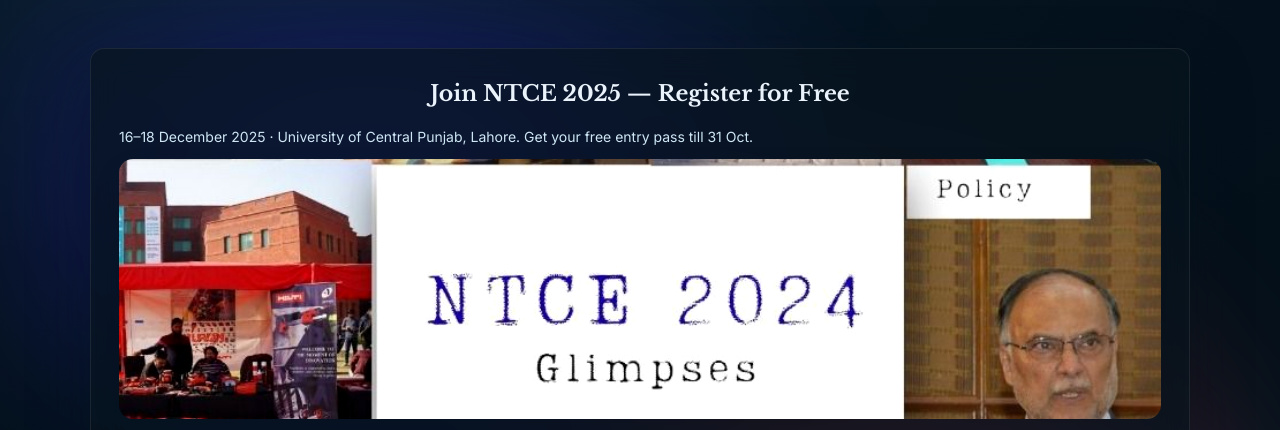
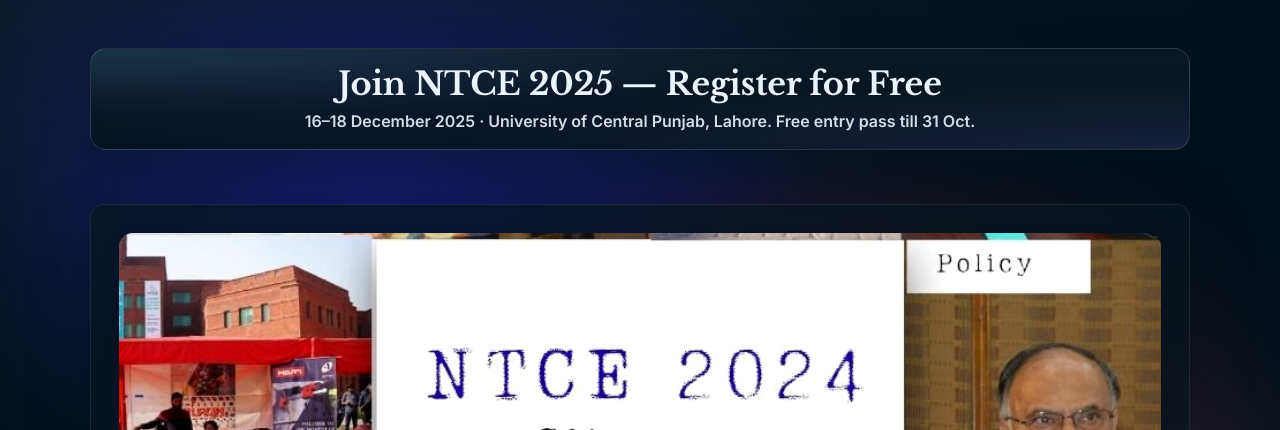
Before and after one commit to AhmadBilal227/Event_Invitation_card, a plain HTML site: page index.html in a window 1280 px wide. Shown: the top 430 px of the page. Drawn offline with nearby package versions, Linux system fonts and the light colour scheme; a script that the page names is missing.

Commit message:
feat(form): event invite header UI; relax LinkedIn input to free text
Adds invite header bar for a polished event look. Changes LinkedIn field to plain text, removes strict validation but still records value. Bumps assets (styles v14, script v4).

```diff
--- a/index.html
+++ b/index.html
@@ -8,7 +8,7 @@
     <link rel="preconnect" href="https://fonts.googleapis.com">
     <link rel="preconnect" href="https://fonts.gstatic.com" crossorigin>
     <link href="https://fonts.googleapis.com/css2?family=Inter:wght@400;500;600;700;800&family=Libre+Baskerville:wght@400;700&display=swap" rel="stylesheet">
-    <link rel="stylesheet" href="./styles.css?v=13" />
+    <link rel="stylesheet" href="./styles.css?v=14" />
   </head>
   <body class="form-body">
     <div class="aurora-bg" aria-hidden="true">
@@ -18,9 +18,13 @@
     </div>
     <main class="page">
       <section class="hero" aria-labelledby="register-title">
+        <!-- Event invite header bar -->
+        <div class="event-invite-header">
+          <h1 id="register-title" class="event-invite-title">Join NTCE 2025 — Register for Free</h1>
+          <p class="event-invite-sub">16–18 December 2025 · University of Central Punjab, Lahore. Free entry pass till 31 Oct.</p>
+        </div>
+
         <aside class="register-card" aria-labelledby="register-title">
-          <h2 id="register-title">Join NTCE 2025 — Register for Free</h2>
-          <p class="register-lede">16–18 December 2025 · University of Central Punjab, Lahore. Get your free entry pass till 31 Oct.</p>
 
           <div id="error-summary" class="error-summary" role="alert" hidden>
             <p>Please correct the highlighted fields.</p>
@@ -68,7 +72,7 @@
               <!-- Move LinkedIn below phone -->
               <div class="form-field">
                 <label for="linkedin">LinkedIn URL</label>
-                <input id="linkedin" name="linkedin" type="url" inputmode="url" placeholder="https://www.linkedin.com/in/username" />
+                <input id="linkedin" name="linkedin" type="text" inputmode="text" spellcheck="false" placeholder="Paste any link (optional)" />
                 <p class="error" id="linkedin-error" role="alert"></p>
               </div>
 
@@ -202,6 +206,6 @@
 
     <!-- Provide SUPABASE_ANON_KEY on window before loading the module -->
     <script src="./config.js?v=1"></script>
-    <script type="module" src="./script.js?v=3"></script>
+    <script type="module" src="./script.js?v=4"></script>
   </body>
 </html>
--- a/script.js
+++ b/script.js
@@ -211,9 +211,7 @@ function validateField(input) {
   }
 
   if (id === 'linkedin') {
-    if (!val) return setError(input, ''), true; // optional
-    const liOk = /^https?:\/\/(www\.)?linkedin\.com\/(in|company)\/[A-Za-z0-9\-_%]+\/?$/.test(val);
-    if (!liOk) return setError(input, 'Enter a valid LinkedIn profile or company URL.'), false;
+    // Make this a free-form optional field with no validation constraints
     return setError(input, ''), true;
   }
 
--- a/styles.css
+++ b/styles.css
@@ -59,6 +59,37 @@ body {
   gap: 0;
   padding: 48px clamp(16px, 4vw, 40px);
   width: 100%;
+}
+
+/* Event invite header bar */
+.event-invite-header {
+  width: min(96vw, 1100px);
+  margin: 0 auto 14px;
+  padding: clamp(12px, 2.5vw, 16px) clamp(14px, 3vw, 22px);
+  border-radius: 16px;
+  border: 1px solid rgba(255,255,255,0.12);
+  background:
+    radial-gradient(120% 120% at 0% 0%, rgba(94,201,243,0.16), transparent 55%),
+    radial-gradient(120% 120% at 100% 100%, rgba(123,110,232,0.16), transparent 55%),
+    linear-gradient(180deg, rgba(12,25,38,0.85) 0%, rgba(6,18,30,0.85) 100%);
+  color: #eaf3fb;
+  text-align: center;
+  box-shadow: 0 18px 44px rgba(3,16,26,0.35);
+  backdrop-filter: blur(6px);
+}
+.event-invite-title {
+  margin: 0;
+  font-family: "Libre Baskerville", Georgia, serif;
+  font-weight: 800;
+  letter-spacing: -0.2px;
+  font-size: clamp(22px, 3.3vw, 32px);
+  line-height: 1.2;
+}
+.event-invite-sub {
+  margin: 6px 0 0;
+  color: rgba(234,243,251,0.9);
+  font-weight: 600;
+  font-size: clamp(13px, 2.4vw, 16px);
 }
 
 /* Removed poster column; image now lives inside form as a banner */
```
